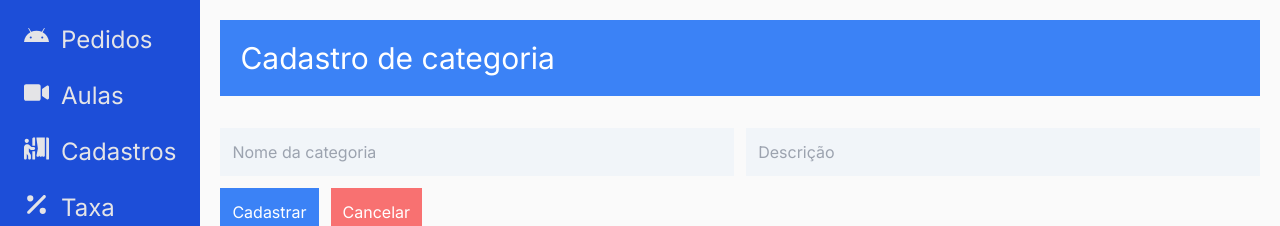
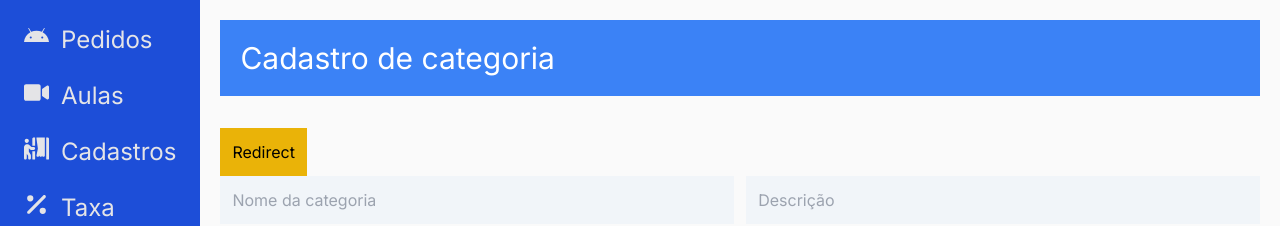
Before and after one commit to srodrigo28/next-filter, a Next.js app: page /cadastro in a window 1280 px wide. Shown: the top 226 px of the page. Built offline with nearby package versions, Linux system fonts and the light colour scheme; no server answers.

Commit message:
created-redirect-success

```diff
--- a/app/(views)/cadastro/page.tsx
+++ b/app/(views)/cadastro/page.tsx
@@ -1,6 +1,8 @@
 'use client'
+
 import LayoutApp from "@/components/shared/LayoutApp/page";
 import axios from "axios";
+import { useRouter } from 'next/navigation';
 import { useEffect, useState } from "react";
 
 interface ItemCategoriaProps{
@@ -10,6 +12,9 @@ interface ItemCategoriaProps{
 }
 
 export default function Cadastro( props : ItemCategoriaProps  ){
+    // preparando o redirect
+    const router = useRouter();
+
     const url = "http://localhost:8080/api/categoria"
     const [id, setId] = useState();
     const [nome, setNome] = useState("")
@@ -48,6 +53,7 @@ export default function Cadastro( props : ItemCategoriaProps  ){
             return false
         }
 
+        // efetua o post inserir
         axios.post(url, {
             nome,
             descricao
@@ -63,6 +69,7 @@ export default function Cadastro( props : ItemCategoriaProps  ){
             alert("Erro ao cadastrar " + error.message)
         })
 
+        router.push('/pedido')
     }
 
     // Deletar
@@ -127,6 +134,8 @@ export default function Cadastro( props : ItemCategoriaProps  ){
             <div className="flex bg-blue-500 p-5 text-white text-3xl rounded-md mb-8">
                 <h1>Cadastro de categoria</h1>
             </div>
+
+            <button className="p-3 bg-yellow-500" onClick={() => router.push('/pedido')}>Redirect</button>
 
             <section className="">
                 <form autoComplete="off">
```
